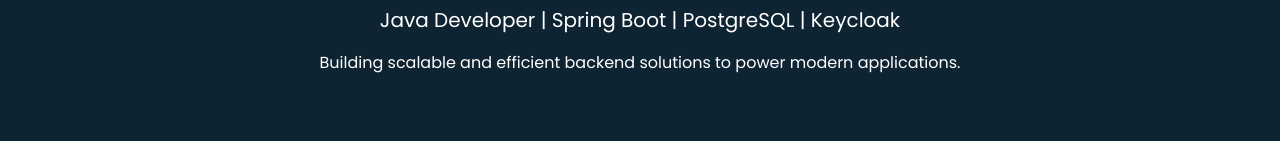
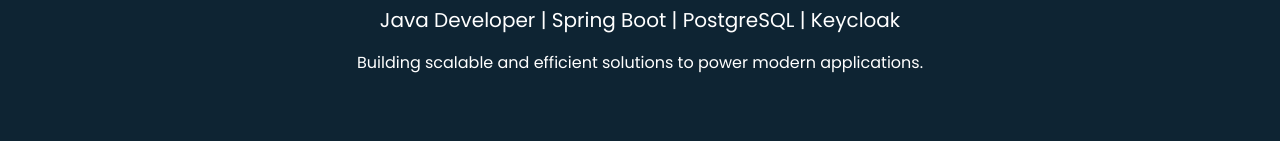
Before and after one commit to kasumbamunashe/munashe-portifolio, a plain HTML site: page index.html in a window 1280 px wide. Shown: the part 393-534 px from the top of the page. Drawn offline with nearby package versions, Linux system fonts and the light colour scheme.

Commit message:
updated top heading

```diff
--- a/index.html
+++ b/index.html
@@ -111,7 +111,7 @@
         <img src="img/profile1.png" alt="Munashe Kasumba" class="profile-img">
         <h1 class="mt-3">Hi, I'm Munashe Jimfish Kasumba</h1>
         <p class="lead">Java  Developer | Spring Boot | PostgreSQL | Keycloak</p>
-        <p class="tagline">Building scalable and efficient backend solutions to power modern applications.</p>
+        <p class="tagline">Building scalable and efficient  solutions to power modern applications.</p>
     </header>
 
     <!-- Main Content -->
```
